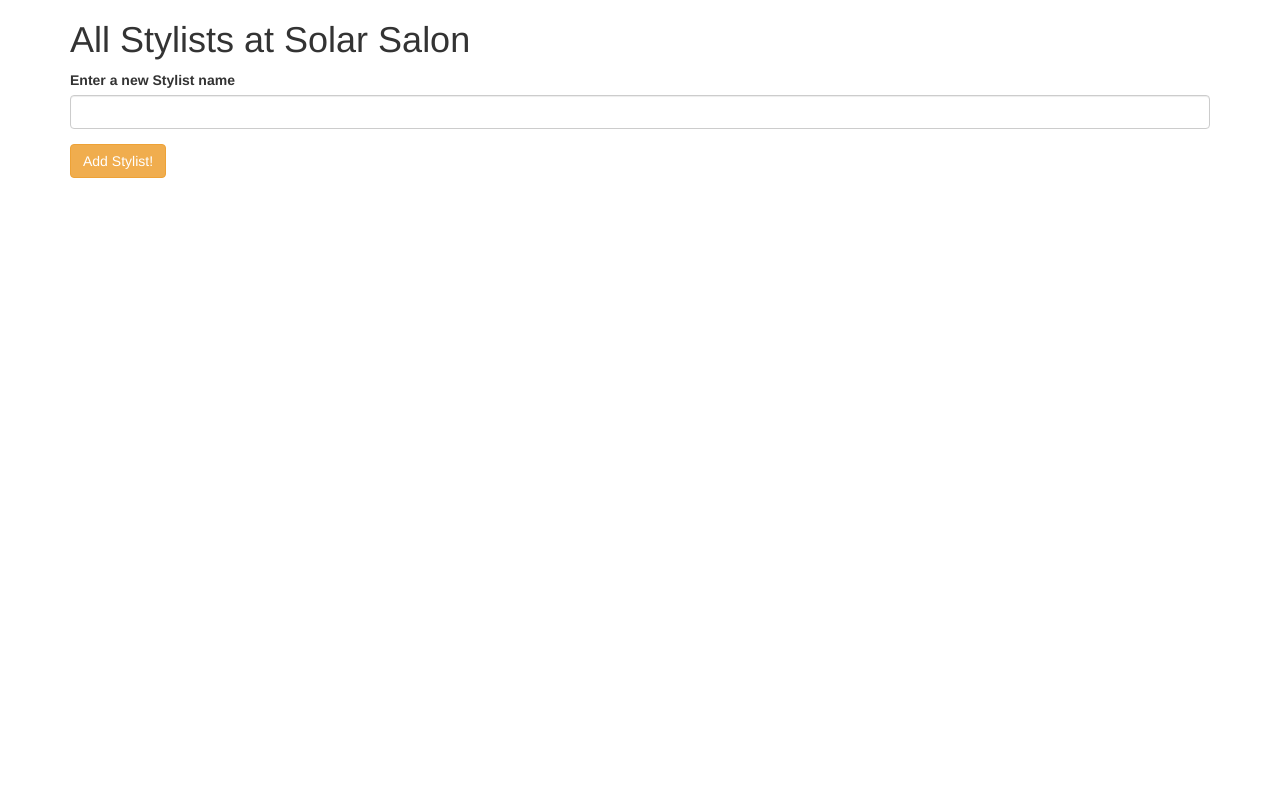
After one commit to kbulloch/HairSalon, a PHP site: template views/stylists.twig in a window 1280 px wide. The commit adds this page. Run offline with PHP 8.4, Linux system fonts and the light colour scheme; the template is opened without the code that fills it, so the values that code supplies are empty; some libraries are stand-ins or nearby versions.

Commit message:
Add stylists.twig

```diff
--- /dev/null
+++ b/views/stylists.twig
@@ -0,0 +1,27 @@
+<html>
+<head>
+    <link rel="stylesheet" href="//maxcdn.bootstrapcdn.com/bootstrap/3.3.4/css/bootstrap.min.css">
+    <title></title>
+</head>
+<body>
+    <div class="container">
+        <h1>All Stylists at Solar Salon</h1>
+
+        <form action="/stylists" method="post">
+            <div class="form-group">
+                <label for="stylist_name">Enter a new Stylist name</label>
+                <input type="text" name="stylist_name" class="form-control">
+            </div>
+            <button type="submit" class="btn btn-warning">Add Stylist!</button>
+        </form>
+
+        {% if stylists is not empty %}
+            {% for stylist in stylists %}
+                <ul>
+                    <li>{{ stylist.getName }}</li>
+                </ul>
+            {% endfor %}
+        {% endif %}
+    </div>
+</body>
+</html>
```
Also changed, not shown: app/app.php (+21 -0 lines).
